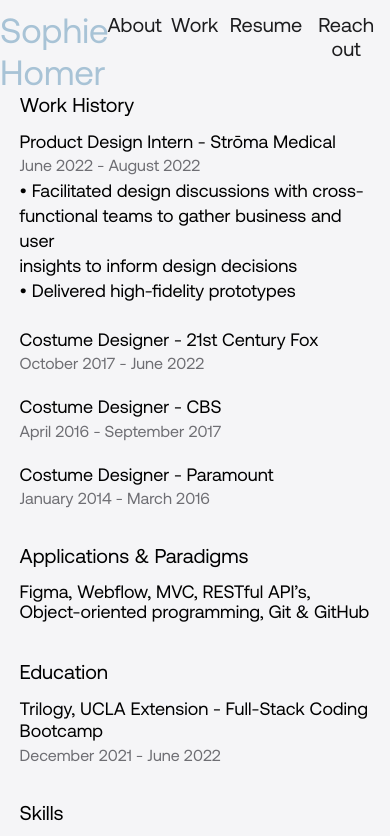
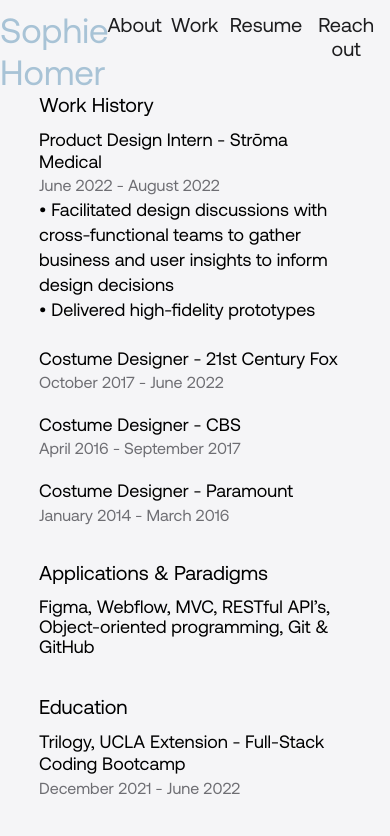
Before and after one commit to sophiehomer/react_portfolio, a React (Create React App) app: page /resume in a window 390 px wide. Shown: the top 836 px of the page. Built offline with nearby package versions, Linux system fonts and the light colour scheme.

Commit message:
media queries

```diff
--- a/src/index.css
+++ b/src/index.css
@@ -1206,8 +1206,8 @@
 /* -------------------------- RESUME MEDIA QUERIES max-width: 1100px------------------------- */
 @media only screen and (max-width: 1100px) {
   .resumePage {
-      padding-left: 10%;
-      padding-right: 10%;
+      padding-left: 15%;
+      padding-right: 15%;
   }
 }
 /* -------------------------- FEMME DEPT MEDIA QUERIES max-width: 1100px ------------------------- */
@@ -1402,11 +1402,6 @@
     flex-direction: column;
     padding-bottom: 10%;
   }
-
-  .moreAboutMeContainer {
-    padding-top: 4%;
-  }
-
  }
 /* ----------------------- ABOUT ME MEDIA QUERIES max-width: 850px---------------------- */
  @media only screen and (max-width: 850px) {
@@ -1538,8 +1533,8 @@
   }
 
   .resumePage {
-    padding-left: 5%;
-    padding-right: 5%;
+    padding-left: 10%;
+    padding-right: 10%;
   }
 
   .resumeAppsAndParadigmsTitle,
@@ -1574,7 +1569,6 @@
   .education {
     font-size: 18px;
     margin-top: 2%;
-
   }
 
   .resumeTechnical,
@@ -1586,6 +1580,7 @@
     font-size: 18px;
     margin-top: 2%;
   }
+
   .resumeDesignSkills {
     margin-top: 0%;
   }
--- a/src/pages/resume/index.js
+++ b/src/pages/resume/index.js
@@ -20,7 +20,7 @@
                      June 2022 - August 2022
                 </p>
                 <p className="jobDescription">
-                • Facilitated design discussions with cross-functional teams to gather business and user <br></br> insights to inform design decisions <br></br>
+                • Facilitated design discussions with cross-functional teams to gather business and user insights to inform design decisions <br></br>
                 • Delivered high-fidelity prototypes
                 </p>
 
```
